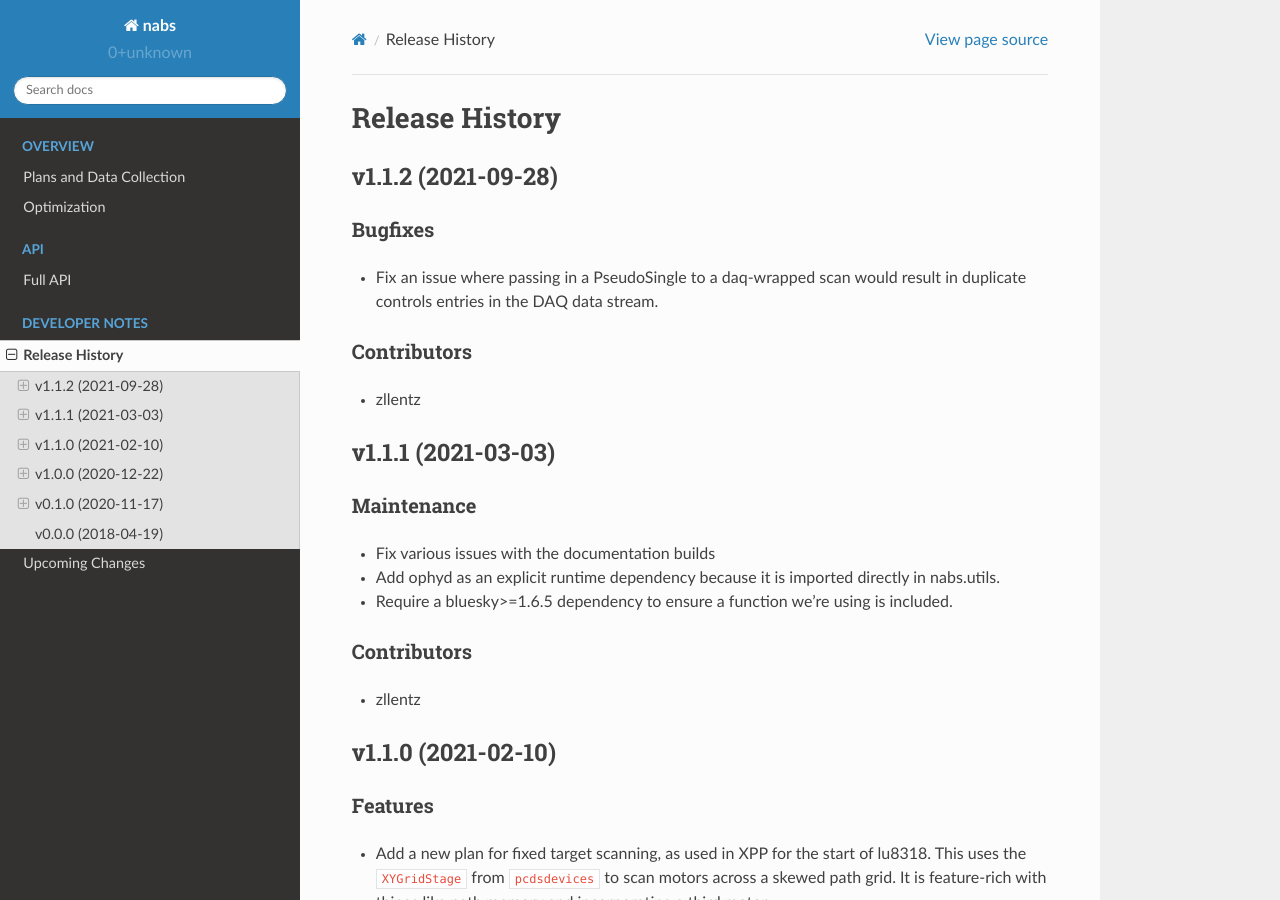
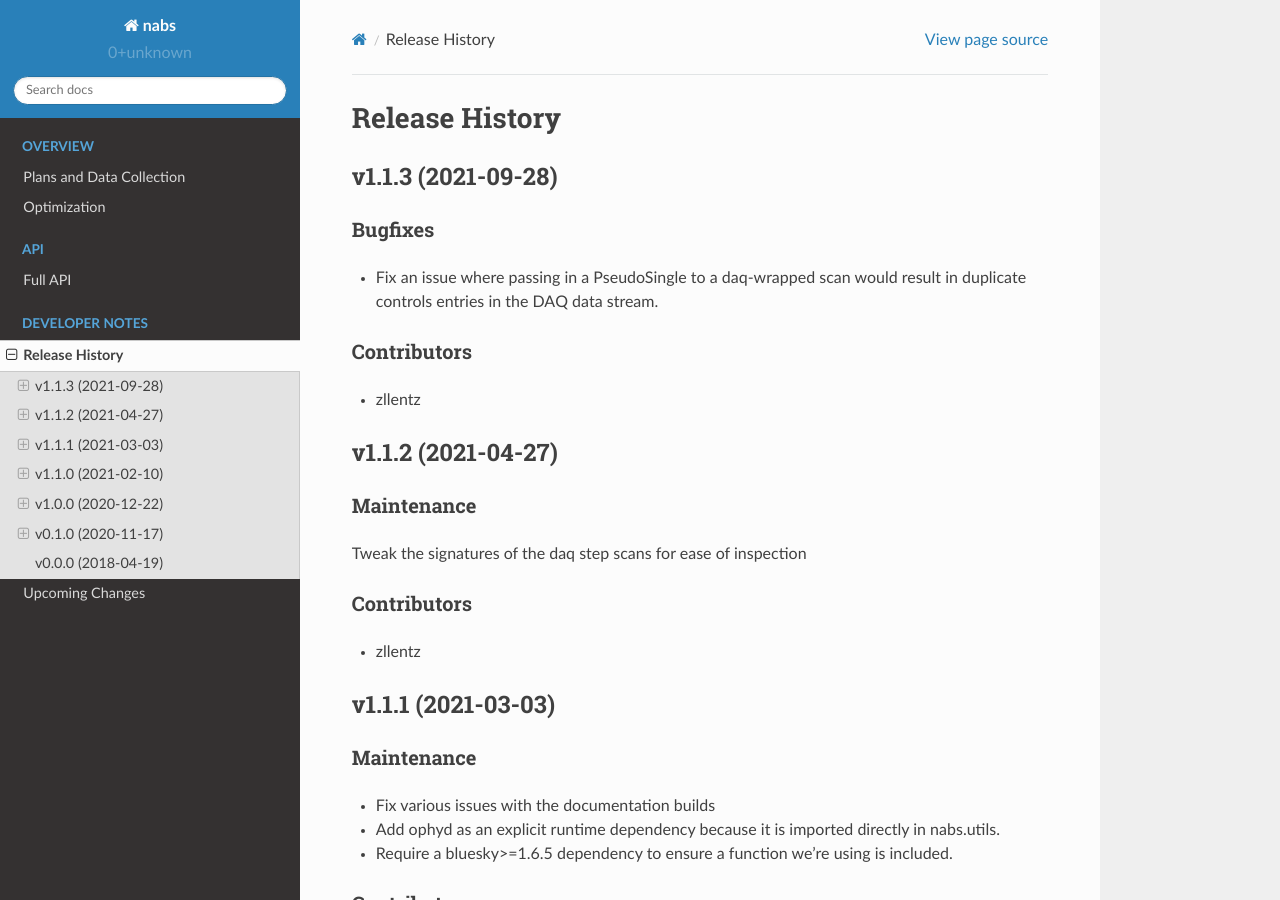
Before and after one commit to pcdshub/nabs, a Sphinx documentation site: the page built from docs/source/releases.rst, in a window 1280 px wide and 900 px high. Built offline with Sphinx 7.4.7 and the Read the Docs theme 2.0.0, drawn with Linux system fonts in a browser that asks for light colours.

Commit message:
DOC: fix missing version in release notes

```diff
--- a/docs/source/releases.rst
+++ b/docs/source/releases.rst
@@ -1,13 +1,25 @@
 Release History
 ###############
 
-v1.1.2 (2021-09-28)
+v1.1.3 (2021-09-28)
 ===================
 
 Bugfixes
 --------
 - Fix an issue where passing in a PseudoSingle to a daq-wrapped scan
   would result in duplicate controls entries in the DAQ data stream.
+
+Contributors
+------------
+- zllentz
+
+
+v1.1.2 (2021-04-27)
+===================
+
+Maintenance
+-----------
+Tweak the signatures of the daq step scans for ease of inspection
 
 Contributors
 ------------
```
